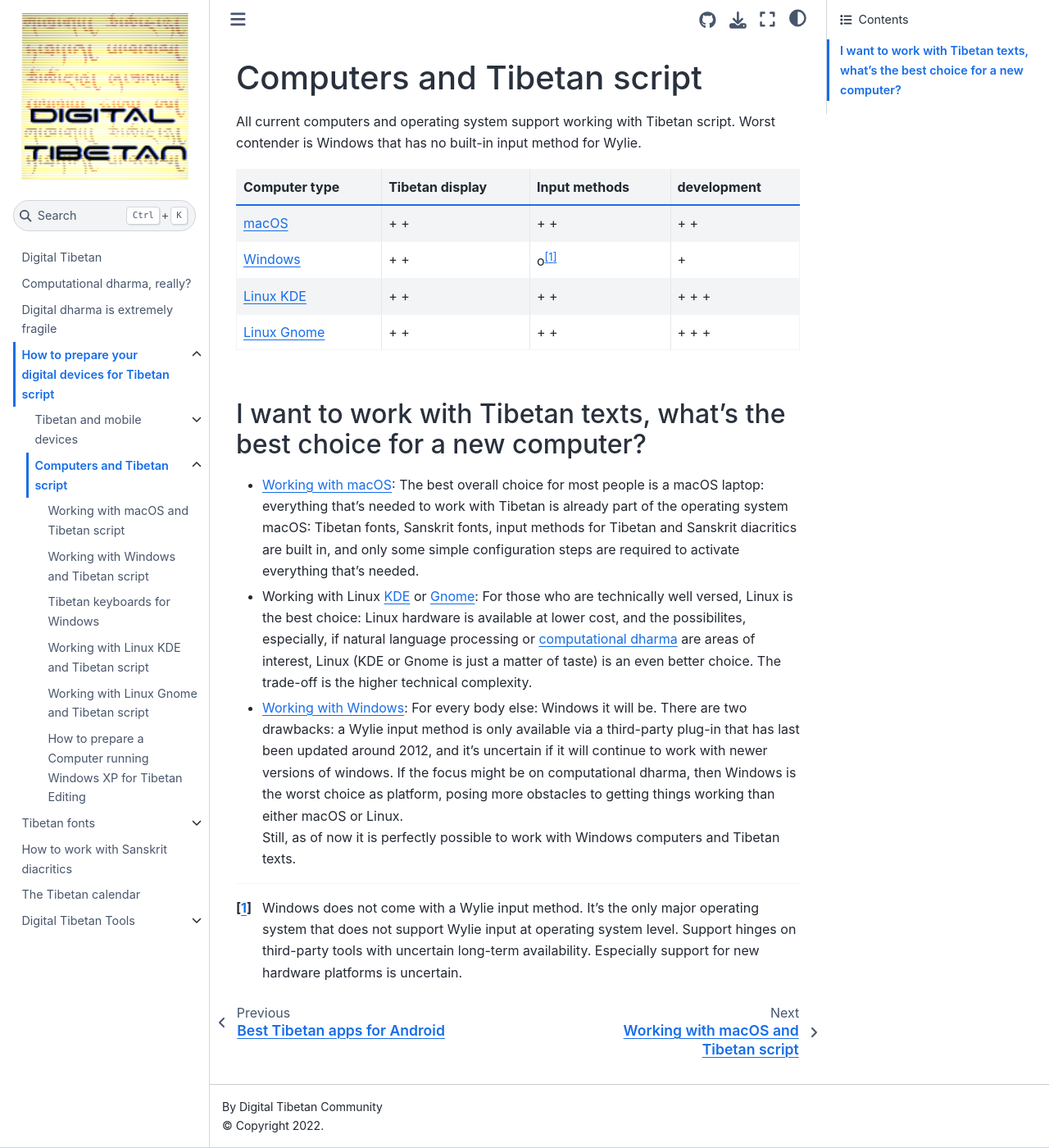
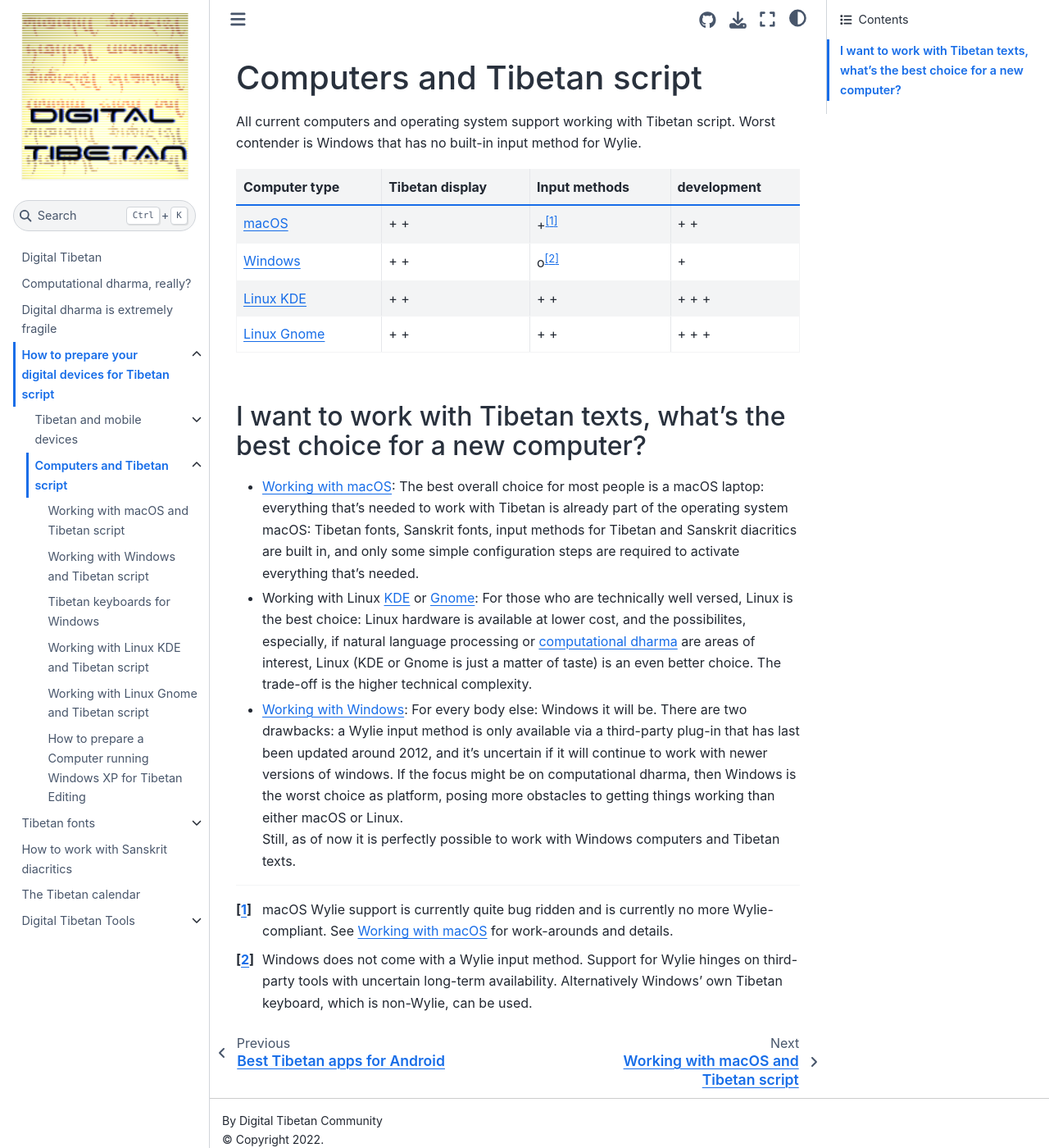
Before and after one commit to DigitalTibetan/DigitalTibetan, a Jupyter Book: the page built from docs/computers_tibetan.md, in a window 1280 px wide and 1400 px high. Shown: the whole window at 82% size. Built offline with Jupyter Book 1.0.4 settings and Sphinx 7.4.7 and the Sphinx Book theme 1.1.4, drawn with Linux system fonts in a browser that asks for light colours.

Commit message:
macos keyboard bugs

```diff
--- a/docs/computers_tibetan.md
+++ b/docs/computers_tibetan.md
@@ -4,12 +4,13 @@
 
 | Computer type | Tibetan display  | Input methods  | development |
 | ------------- | ---------------- | -------------- | ----------- |
-| [macOS](computers_macos.md)         |    + +           |   + +          |   + +       |
-| [Windows](computers_windows.md)       |    + +           |   o[^1]        |   +         |
+| [macOS](computers_macos.md)         |    + +           |   +[^1]          |   + +       |
+| [Windows](computers_windows.md)       |    + +           |   o[^2]        |   +         |
 | [Linux KDE](computers_linux_kde.md)     |    + +           |   + +          |   + + +     |
 | [Linux Gnome](computers_linux_gnome.md)   |    + +           |   + +          |   + + +     |
 
-[^1]: Windows does not come with a Wylie input method. It's the only major operating system that does not support Wylie input at operating system level. Support hinges on third-party tools with uncertain long-term availability. Especially support for new hardware platforms is uncertain.
+[^1]: macOS Wylie support is currently quite bug ridden and is currently no more Wylie-compliant. See [Working with macOS](computers_macos.md) for work-arounds and details.
+[^2]: Windows does not come with a Wylie input method.  Support for Wylie hinges on third-party tools with uncertain long-term availability. Alternatively Windows' own Tibetan keyboard, which is non-Wylie, can be used.
 
 ## I want to work with Tibetan texts, what's the best choice for a new computer?
 
```
